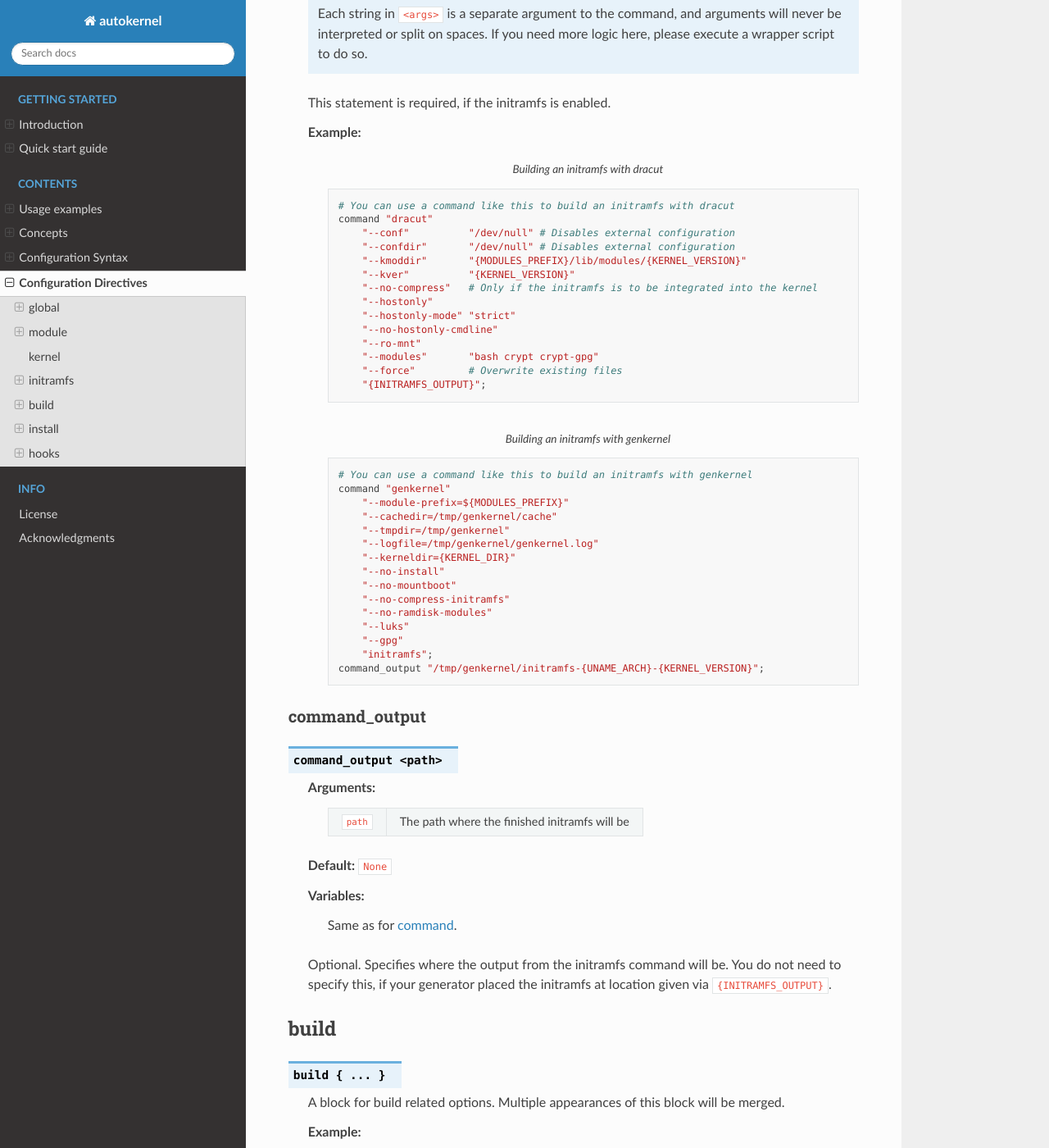
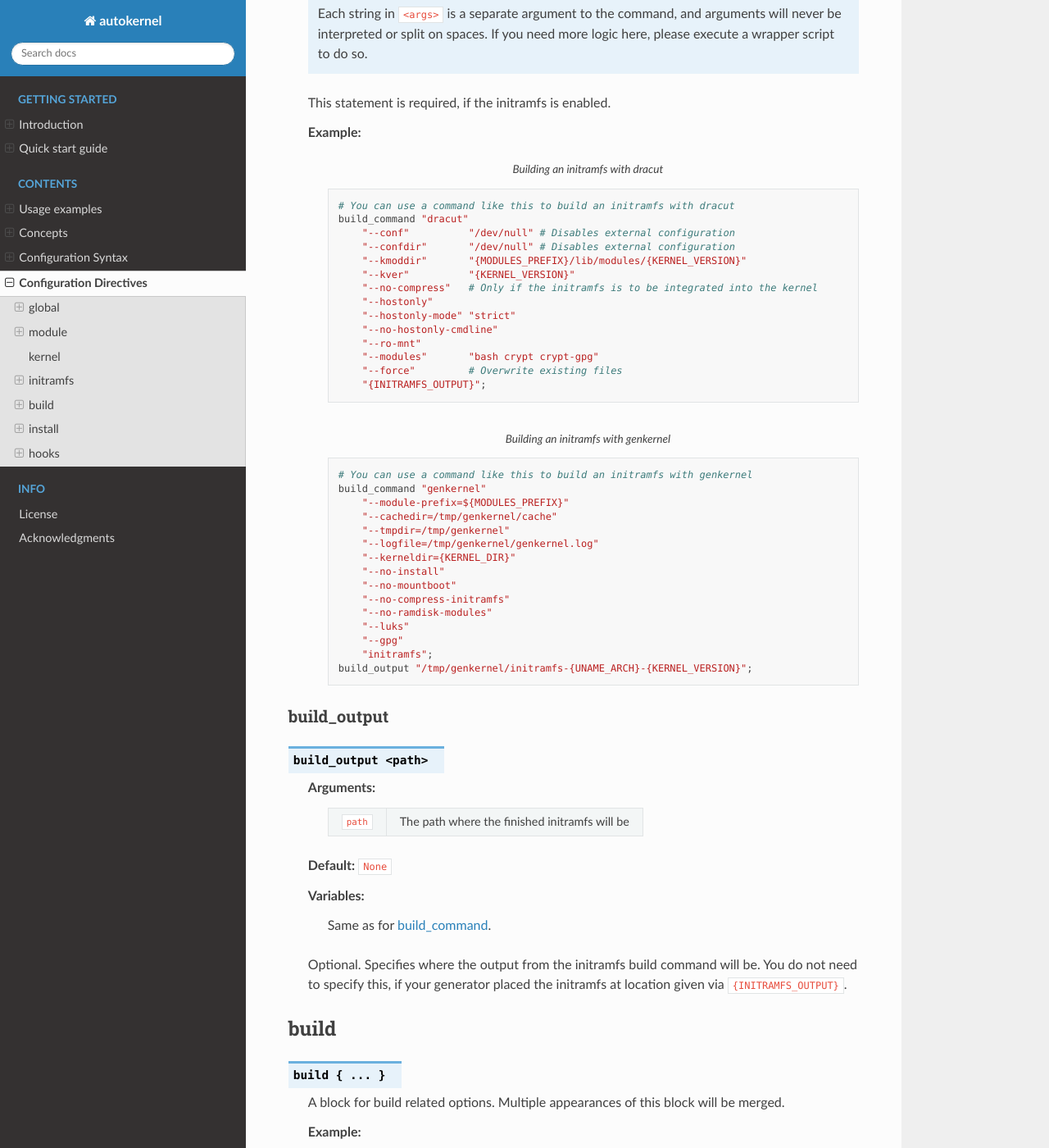
Before and after one commit to oddlama/autokernel, a Sphinx documentation site: the page built from docs/configuration/directives.rst, in a window 1280 px wide and 1400 px high, scrolled down 6902 px. Shown: the whole window at 82% size. Built offline with Sphinx 7.4.7 and the Read the Docs theme 2.0.0, drawn with Linux system fonts in a browser that asks for light colours; some of the changed text lies outside the part shown.

Commit message:
Renamed initramfs.{command,command_output} to build_command and build_output

```diff
--- a/docs/configuration/directives.rst
+++ b/docs/configuration/directives.rst
@@ -354,12 +354,12 @@ builtin
             # Use a builtin initramfs
             builtin true;
 
-.. _directive-initramfs-command:
+.. _directive-initramfs-build-command:
 
-command
-^^^^^^^
+build_command
+^^^^^^^^^^^^^
 
-.. confval:: command <exe> [<args>...]
+.. confval:: build_command <exe> [<args>...]
 
     **Arguments:**
 
@@ -387,11 +387,11 @@ command
 
             The desired output file for the initramfs.
             If your generator doesn't support this, you can
-            specify an alternate location with command_output.
+            specify an alternate location with :ref:`directive-initramfs-build-output`.
 
     Specifies the command used to build the initramfs. The resulting initramfs
     should directly be placed at ``{INITRAMFS_OUTPUT}``. If your generator
-    does not support this, you can fallback to the :ref:`directive-initramfs-command-output` statement
+    does not support this, you can fallback to the :ref:`directive-initramfs-build-output` statement
     to specify where the finished initramfs will be.
 
     .. note::
@@ -408,7 +408,7 @@ command
             :caption: Building an initramfs with dracut
 
             # You can use a command like this to build an initramfs with dracut
-            command "dracut"
+            build_command "dracut"
                 "--conf"          "/dev/null" # Disables external configuration
                 "--confdir"       "/dev/null" # Disables external configuration
                 "--kmoddir"       "{MODULES_PREFIX}/lib/modules/{KERNEL_VERSION}"
@@ -426,7 +426,7 @@ command
             :caption: Building an initramfs with genkernel
 
             # You can use a command like this to build an initramfs with genkernel
-            command "genkernel"
+            build_command "genkernel"
                 "--module-prefix=${MODULES_PREFIX}"
                 "--cachedir=/tmp/genkernel/cache"
                 "--tmpdir=/tmp/genkernel"
@@ -439,14 +439,14 @@ command
                 "--luks"
                 "--gpg"
                 "initramfs";
-            command_output "/tmp/genkernel/initramfs-{UNAME_ARCH}-{KERNEL_VERSION}";
+            build_output "/tmp/genkernel/initramfs-{UNAME_ARCH}-{KERNEL_VERSION}";
 
-.. _directive-initramfs-command-output:
+.. _directive-initramfs-build-output:
 
-command_output
-^^^^^^^^^^^^^^
+build_output
+^^^^^^^^^^^^
 
-.. confval:: command_output <path>
+.. confval:: build_output <path>
 
     **Arguments:**
 
@@ -458,9 +458,9 @@ command_output
 
     **Variables:**
 
-        Same as for :ref:`directive-initramfs-command`.
+        Same as for :ref:`directive-initramfs-build-command`.
 
-    Optional. Specifies where the output from the initramfs
+    Optional. Specifies where the output from the initramfs build
     command will be. You do not need to specify this, if your generator placed
     the initramfs at location given via ``{INITRAMFS_OUTPUT}``.
 
```
Also changed, not shown: other parts of docs/configuration/directives.rst (+13 -1 lines), 4 other files.
